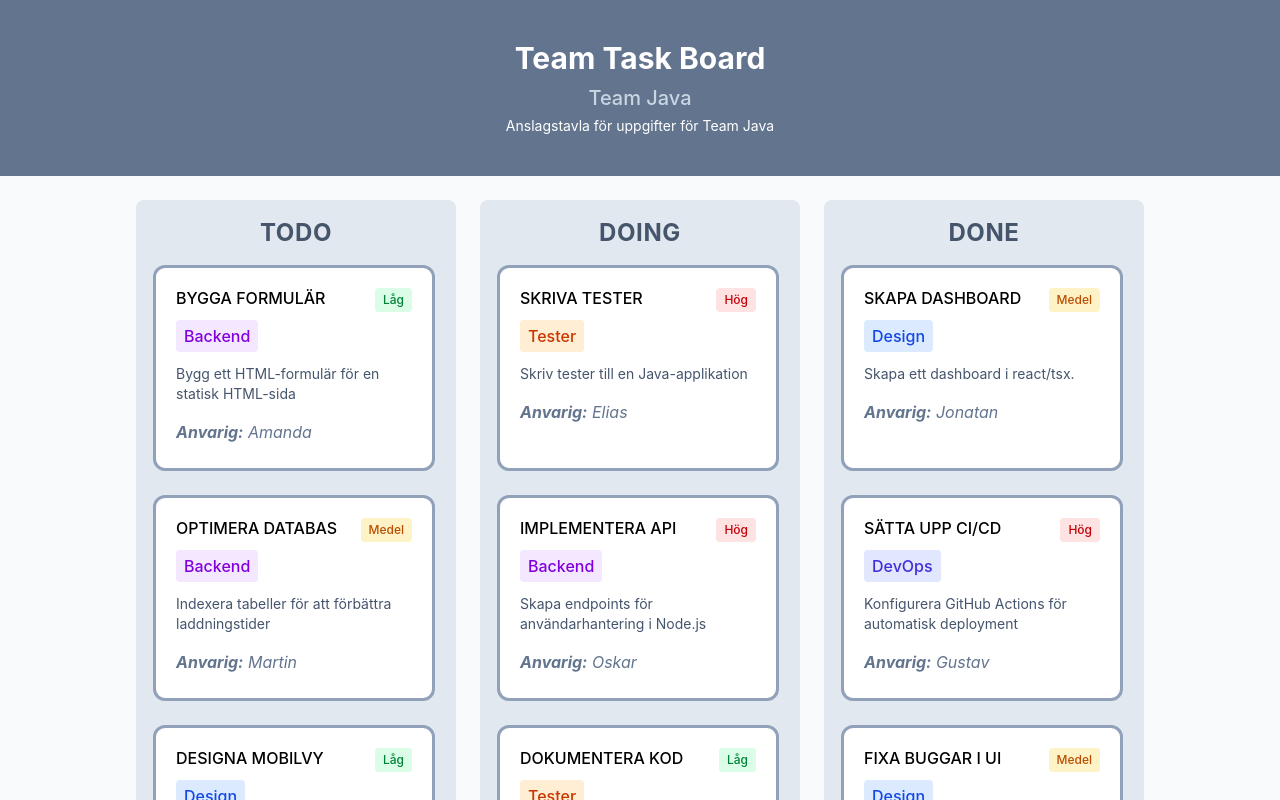
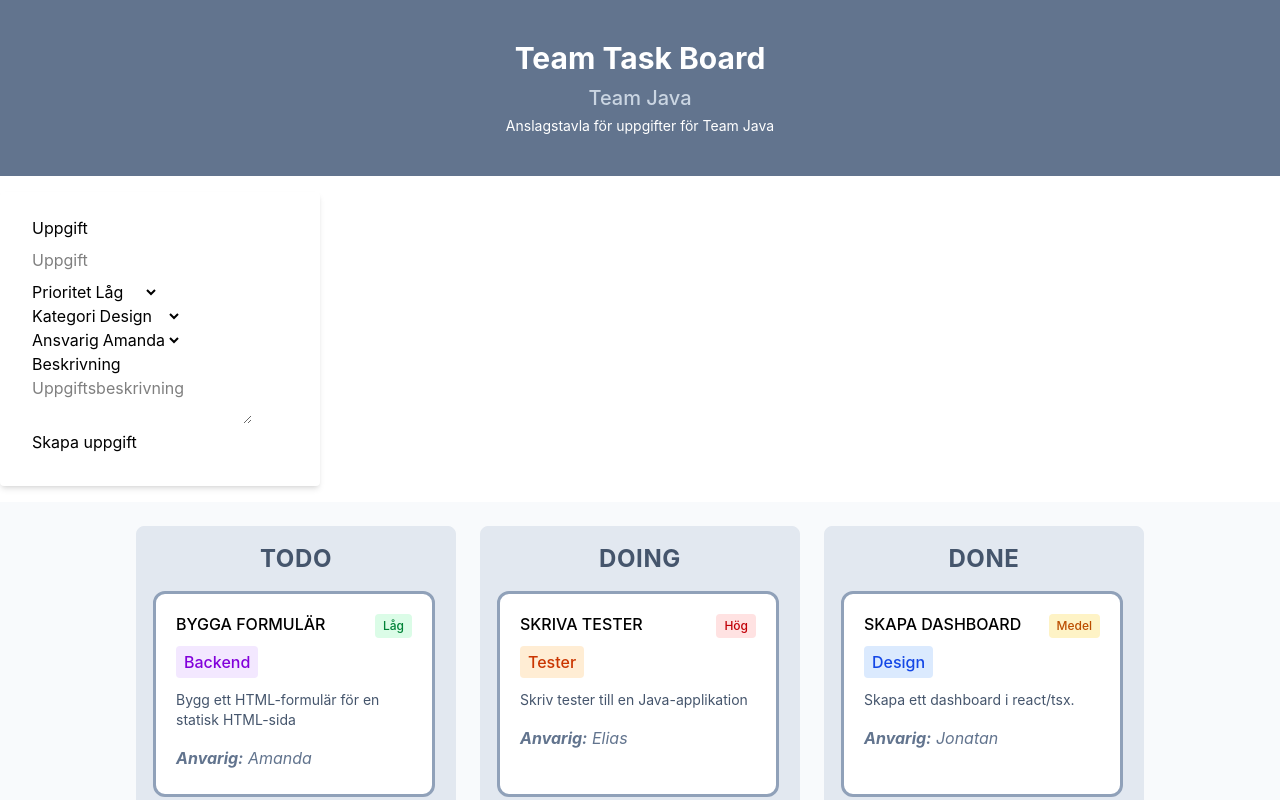
Before and after one commit to katttiger/task-board, a React (Vite) app in the folder task-board/: page / in a window 1280 px wide. Shown: the top 800 px of the page. Built offline with nearby package versions, Linux system fonts and the light colour scheme.

Commit message:
added NewTaskForm-component and added types for future scaling.

```diff
--- a/task-board/src/App.tsx
+++ b/task-board/src/App.tsx
@@ -4,6 +4,7 @@ import Footer from "./components/Footer";
 import Header from "./components/Header";
 import TaskCard from "./components/TaskCard";
 import Column from "./components/Column";
+import NewTaskForm from "./components/NewTaskForm";
 
 const tasks: Task[] = [
   {
@@ -98,6 +99,7 @@ const App = () => {
     <div>
       <Header></Header>
       <main>
+        <NewTaskForm></NewTaskForm>
         <div className="flex flex-col md:flex-row justify-center gap-6 p-6 bg-slate-50 min-h-screen">
           <Column title="Todo">
             {todolist.map((item) => (
--- /dev/null
+++ b/task-board/src/components/NewTaskForm.tsx
@@ -0,0 +1,110 @@
+import { useState } from "react";
+
+const assignees = [
+  { key: 1, value: "Amanda" },
+  { key: 2, value: "Martin" },
+  { key: 3, value: "Elias" },
+  { key: 4, value: "Jonatan" },
+  { key: 5, value: "Gustav" },
+  { key: 6, value: "Oskar" },
+  { key: 7, value: "Kasper" },
+  { key: 8, value: "Isak" },
+  { key: 9, value: "Eva" },
+];
+
+const categories = [
+  { key: 1, value: "Design" },
+  { key: 2, value: "Backend" },
+  { key: 3, value: "Tester" },
+  { key: 4, value: "DevOps" },
+];
+
+const NewTaskForm = () => {
+  const [title, setTitle] = useState("");
+  const [description, setDescription] = useState("");
+  const [priority, setPriority] = useState("Låg");
+  const [assignee, setAssignee] = useState(assignees[0]);
+  const [category, setCategory] = useState(categories[0]);
+
+  const handleSubmit = (event: React.SubmitEvent<HTMLFormElement>) => {
+    event.preventDefault();
+    console.log(title);
+    console.log(description);
+    console.log(priority);
+    console.log(assignee);
+    console.log(category);
+  };
+
+  return (
+    <div className="w-full max-w-xs flex justify-center">
+      <form
+        className="bg-white shadow-md rounded px-8 pt-6 pb-8 mb-4 mt-4"
+        onSubmit={handleSubmit}
+      >
+        <div>
+          <label id="title">Uppgift</label>
+          <input
+            className="my-2"
+            value={title}
+            onChange={(event) => {
+              setTitle(event.target.value);
+            }}
+            placeholder="Uppgift"
+          />
+        </div>
+        <div>
+          <label id="priority">Prioritet</label>
+          <select
+            value={priority}
+            onChange={(event) => setPriority(event.target.value)}
+          >
+            <option>Låg</option>
+            <option>Medel</option>
+            <option>Hög</option>
+          </select>
+        </div>
+        <div>
+          <label id="category">Kategori</label>
+          <select onChange={(event) => setCategory(event.target.value)}>
+            {categories.map((category) => (
+              <option key={category.key} value={category.value}>
+                {category.value}
+              </option>
+            ))}
+          </select>
+        </div>
+        <div>
+          <label id="assignee">Ansvarig</label>
+          <select onChange={(event) => setAssignee(event.target.value)}>
+            {assignees.map((person) => (
+              <option key={person.key} value={person.value}>
+                {person.value}
+              </option>
+            ))}
+          </select>
+        </div>
+
+        <label id="description">Beskrivning</label>
+        <textarea
+          value={description}
+          onChange={(event) => setDescription(event.target.value)}
+          placeholder="Uppgiftsbeskrivning"
+        ></textarea>
+
+        <button type="submit">Skapa uppgift</button>
+      </form>
+    </div>
+  );
+};
+
+export default NewTaskForm;
+
+// type TaskCardProps = {
+//   id: number;
+//   title: string;
+//   description: string;
+//   assignee: string;
+//   category: string;
+//   priority: string;
+//   status: TaskStatus;
+// };
--- a/task-board/src/components/TaskCard.tsx
+++ b/task-board/src/components/TaskCard.tsx
@@ -1,4 +1,5 @@
 import type { TaskStatus } from "../types/TaskStatus";
+import type { Priority } from "../types/Priority";
 
 type TaskCardProps = {
   id: number;
@@ -6,7 +7,7 @@ type TaskCardProps = {
   description: string;
   assignee: string;
   category: string;
-  priority: string;
+  priority: Priority;
   status: TaskStatus;
 };
 
--- /dev/null
+++ b/task-board/src/types/Priority.ts
@@ -0,0 +1 @@
+export type Priority = "Låg" | "Medel" | "Hög";
--- a/task-board/src/types/Task.ts
+++ b/task-board/src/types/Task.ts
@@ -1,3 +1,4 @@
+import type { Priority } from "./Priority";
 import type { TaskStatus } from "./TaskStatus";
 
 export type Task = {
@@ -6,6 +7,6 @@ export type Task = {
   description: string;
   assignee: string;
   category: string;
-  priority: string;
+  priority: Priority;
   status: TaskStatus;
 };
```
